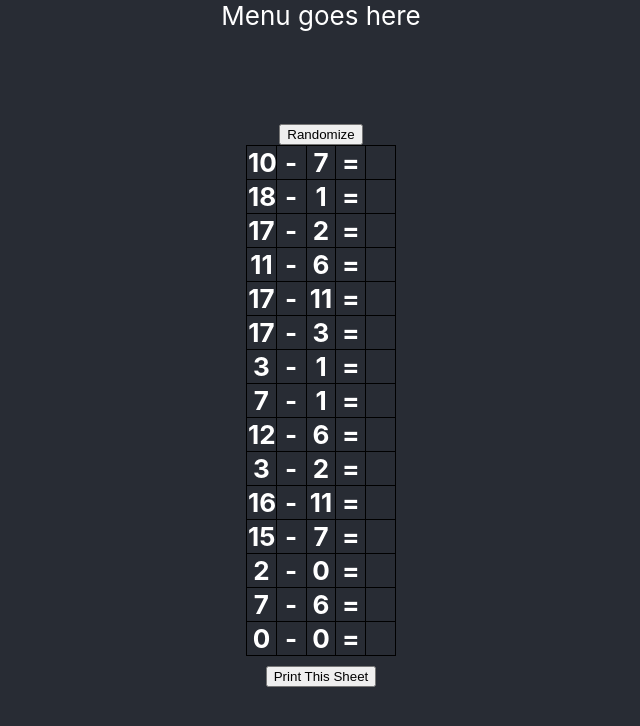
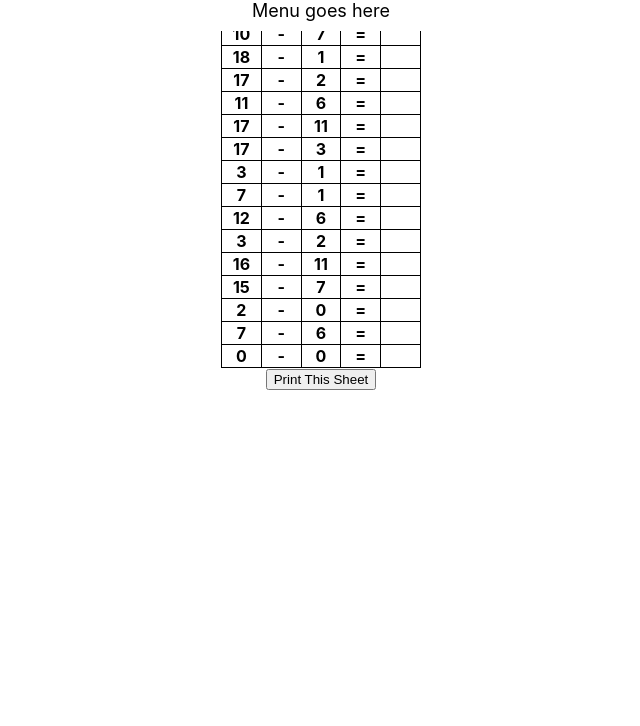
Before and after one commit to dkaksl/homework-printer, a React (Create React App) app: page / in a window 1280 px wide. Shown: the top 726 px of the page, without its empty margins (319-959 px from the left). Built offline with nearby package versions, Linux system fonts and the light colour scheme.

Commit message:
reworked app css; removed app-header class

```diff
--- a/src/App.css
+++ b/src/App.css
@@ -1,16 +1,27 @@
 .App {
+  background-color: white;
+  color: black;
   text-align: center;
+  align-items: center;
+  display: flex;
+  flex-direction: column;
+  justify-content: center;
 }
 
-.App-header {
-  background-color: #282c34;
-  min-height: 100vh;
-  display: flex;
-  flex-direction: column;
-  align-items: center;
-  justify-content: center;
-  font-size: calc(10px + 2vmin);
-  color: white;
+.menu {
+  font-size: large;
+  position: fixed;
+  top: 0;
+  left: 0;
+  background: white;
+  margin: 0;
+  padding-bottom: 10px;
+  width: 100%;
+}
+
+.content {
+  margin-top: 50px;
+  font-size: 20px;
 }
 
 table,
@@ -22,5 +33,5 @@ td {
 
 table {
   table-layout: fixed;
-  width: 150px;
+  width: 200px;
 }
```
